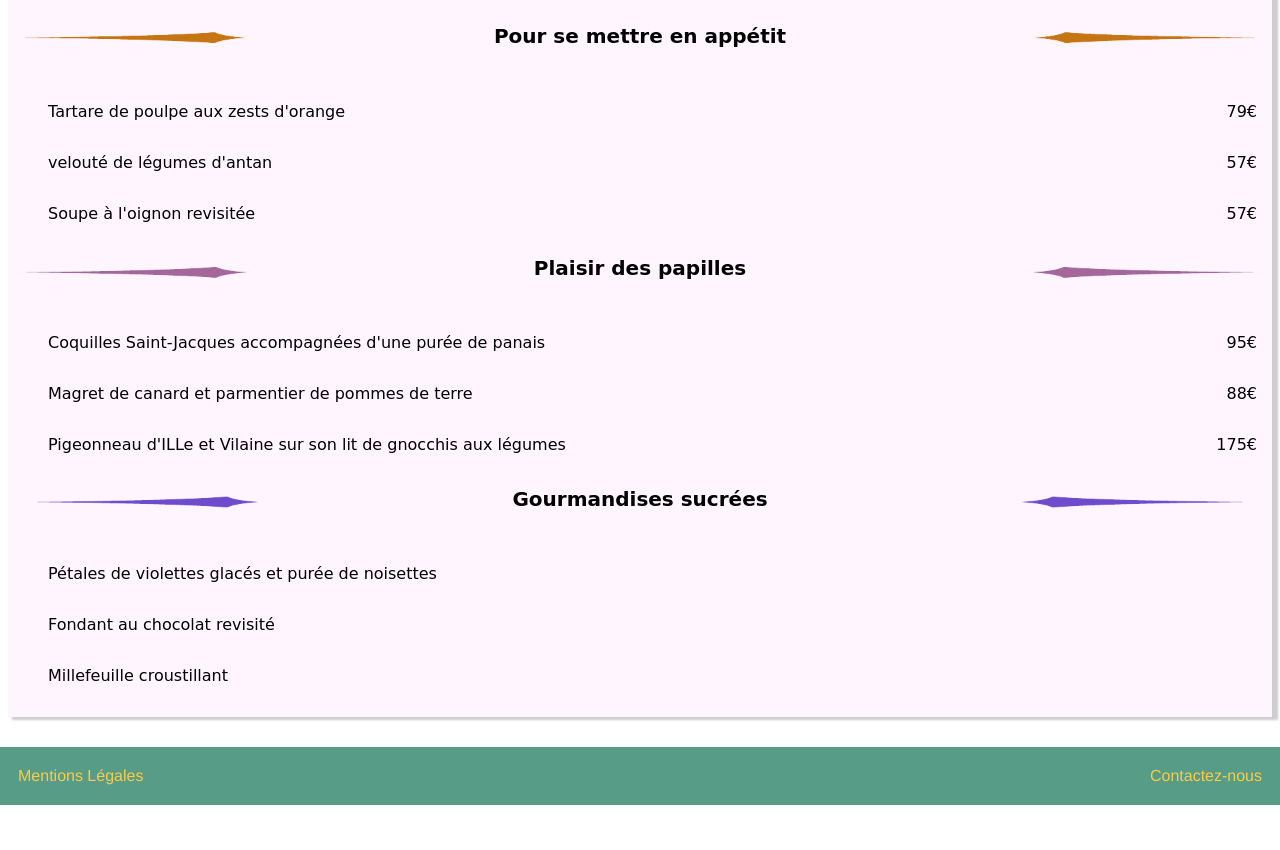
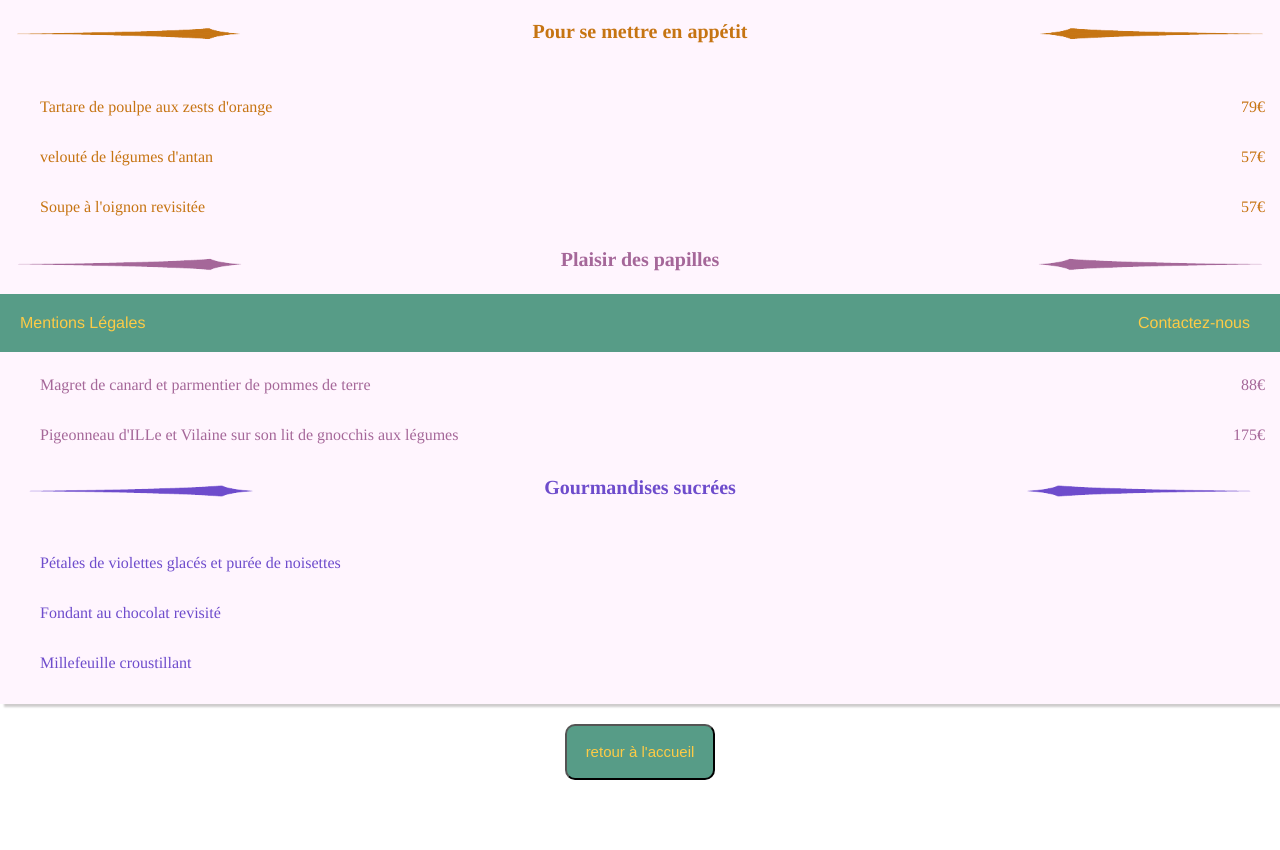
Before and after one commit to georgecedric/ohmyfood, a website: page views/menu_le_chic_a_la_francaise.html in a window 1280 px wide. Shown: the part 448-1298 px from the top of the page. Before the commit the page ends 1253 px from the top, so only its background shows below. Drawn offline with Linux system fonts and the light colour scheme.

Commit message:
création du footer fixe

```diff
--- a/css/sass/style.scss
+++ b/css/sass/style.scss
@@ -1,7 +1,11 @@
 $primary-color:#579c87;
 $secondary-color:#fdcb46;
 
+
 body{
+    position: relative;
+    margin: 0;
+    padding: 0;
     font-family: Helvetica, sans-serif;
 }
 
@@ -22,18 +26,24 @@ main {
     img{
         width:80%;
         margin-bottom: 20px;
+        &.img__menu{
+        box-shadow: 1px 1px 12px rgb(175, 174, 174);
+        }
     }
 }
 
 footer{
     display: flex;
     justify-content: space-between;
-    margin:30px -10px -10px -10px;
+    position: fixed;
+    bottom:0;
+    width:100%;
     padding:20px;
     background-color:$primary-color;
      a {
         color:$secondary-color;
         text-decoration: none;
+        margin-right: 50px;
       }
 
 }
@@ -41,6 +51,7 @@ footer{
 .btn {
     display: inline-block;
     margin: auto ;
+    margin-bottom: 70px;
     border-radius: 10px;
     width:150px;
     line-height:50px;
@@ -48,6 +59,9 @@ footer{
     font-size: 15px;
     background-color:$primary-color;
     color:$secondary-color;
+    &.btn__accueil{
+        margin-top: 20px;
+    }
 }
 
 /* menu */
@@ -61,6 +75,7 @@ footer{
     }
     &.menu__LCALF{
         background-color: #fff5fe;
+        font-family: Times, Times New Roman, serif;
     }
     &.menu__LDDP{
         background-color: #f9f9f9,
@@ -68,10 +83,21 @@ footer{
     &.menu__LPDG{
         background-color: #fdfffd,
     }
+    .LCAFF--entrée{
+        color:#c67412;
+    }
+    .LCAFF--plat{
+        color:#a56799;
+    }
+    .LCAFF--dessert{
+        color:#6e4ccc;
+    }
+
+
+
     h2{
         display:flex;
         justify-content: space-between;
-        color:black;
         font-size: 20px;
         img{
             width:20%;
@@ -79,6 +105,7 @@ footer{
             padding-top: 5px;
         }
     }
+
 }
 
 .mirror {
--- a/views/menu_le_chic_a_la_francaise.html
+++ b/views/menu_le_chic_a_la_francaise.html
@@ -22,27 +22,32 @@
             <h1>Le chic à la française</h1>
             <section class="menu menu__LCALF">
                 <figure><img  src="../images/logo_le_chic_a_la_francaise.png" alt="logo Le chic à la française"/></figure>
-
+                <section class="LCAFF--entrée">
                     <h2><img  src="../images/trait_menu_LCALF_entree.png" alt="trait décoration"/>Pour se mettre en appétit<img class="mirror" src="../images/trait_menu_LCALF_entree.png" alt="trait décoration"/></h2>
                     <ul>
                         <li><p class="leftlignemenu">Tartare de poulpe aux zests d'orange</p> <p>79€</p></li>
                         <li><p class="leftlignemenu">velouté de légumes d'antan</p> <p>57€</p></li>
                         <li><p class="leftlignemenu">Soupe à l'oignon revisitée</p> <p>57€</p></li>
                     </ul>
+                </section>
+                <section class="LCAFF--plat">
                     <h2><img  src="../images/trait_menu_LCALF_plat.png" alt="trait décoration"/>Plaisir des papilles<img class="mirror" src="../images/trait_menu_LCALF_plat.png" alt="trait décoration"/></h2>
                     <ul>
                         <li><p class="leftlignemenu">Coquilles Saint-Jacques accompagnées d'une purée de panais</p> <p>95€</p></li>
                         <li><p class="leftlignemenu">Magret de canard et parmentier de pommes de terre</p> <p>88€</p></li>
                         <li><p class="leftlignemenu">Pigeonneau d'ILLe et Vilaine sur son lit de gnocchis aux légumes</p> <p>175€</p></li>
                     </ul>
+                </section>
+                <section class="LCAFF--dessert">
                     <h2><img  src="../images/trait_menu_LCALF_dessert.png" alt="trait décoration"/>Gourmandises sucrées<img class="mirror" src="../images/trait_menu_LCALF_dessert.png" alt="trait décoration"/></h2>
-
                     <ul>
                         <li><p class="leftlignemenu">Pétales de violettes glacés et purée de noisettes</p></li>
                         <li><p class="leftlignemenu">Fondant au chocolat revisité</p></li>
                         <li><p class="leftlignemenu">Millefeuille croustillant</p></li>
                     </ul>
                 </section>
+            </section>
+            <a href="../index.html"><button class="btn btn__accueil" type="button">retour à l'accueil</button></a>
         </main>
         <footer>
             <a href="mentions_legales.html">Mentions Légales</a>
```
Also changed, not shown: index.html (+5 -7 lines), views/menu_La_palette_du_gout.html (+1 -0 lines), views/menu_la_note_enchantée.html (+1 -1 lines), views/menu_le_delices_des_papilles.html (+1 -0 lines), css/style.css, 1 other file. Lines whose indentation alone changed are shown as unchanged.
